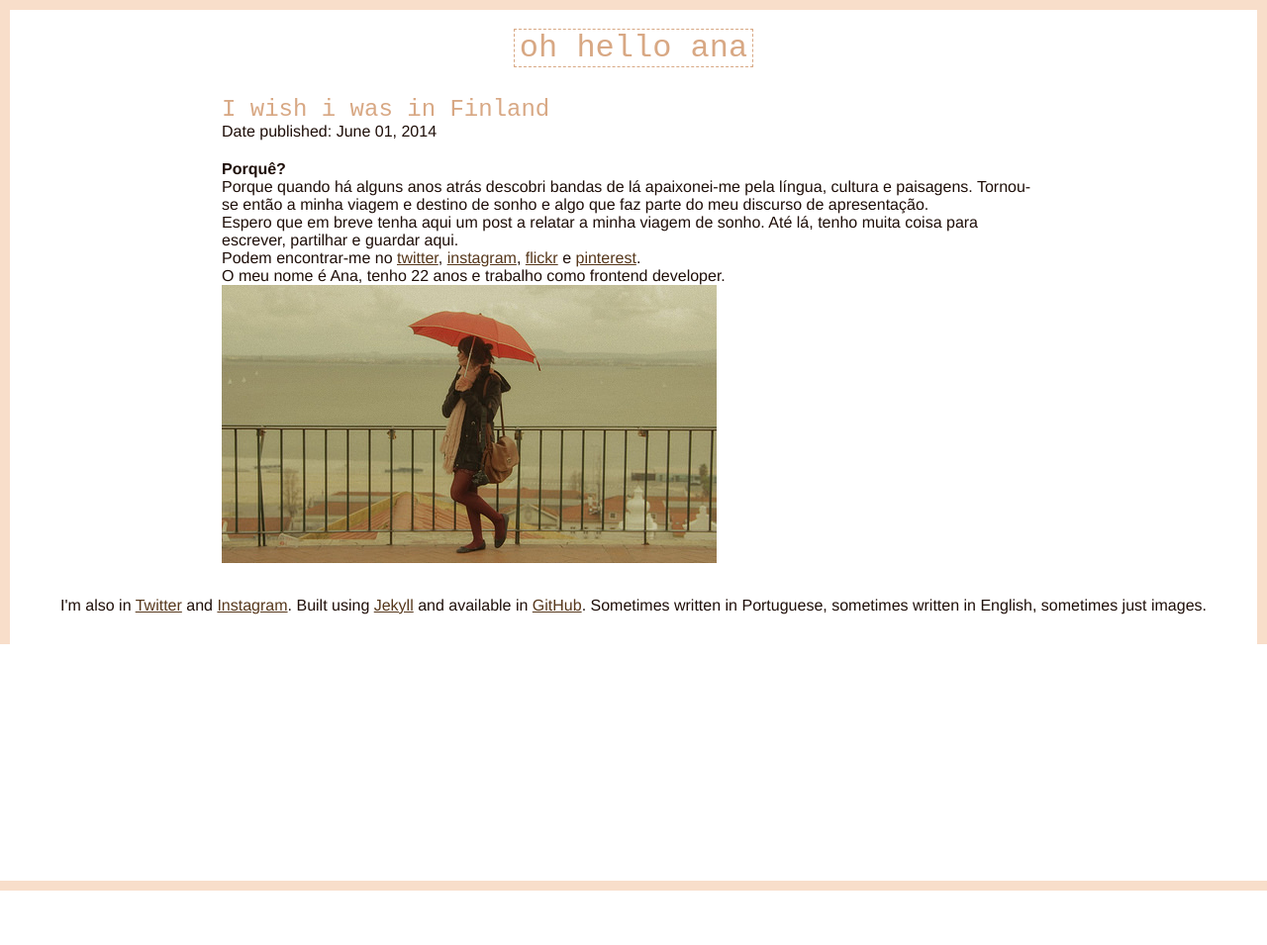
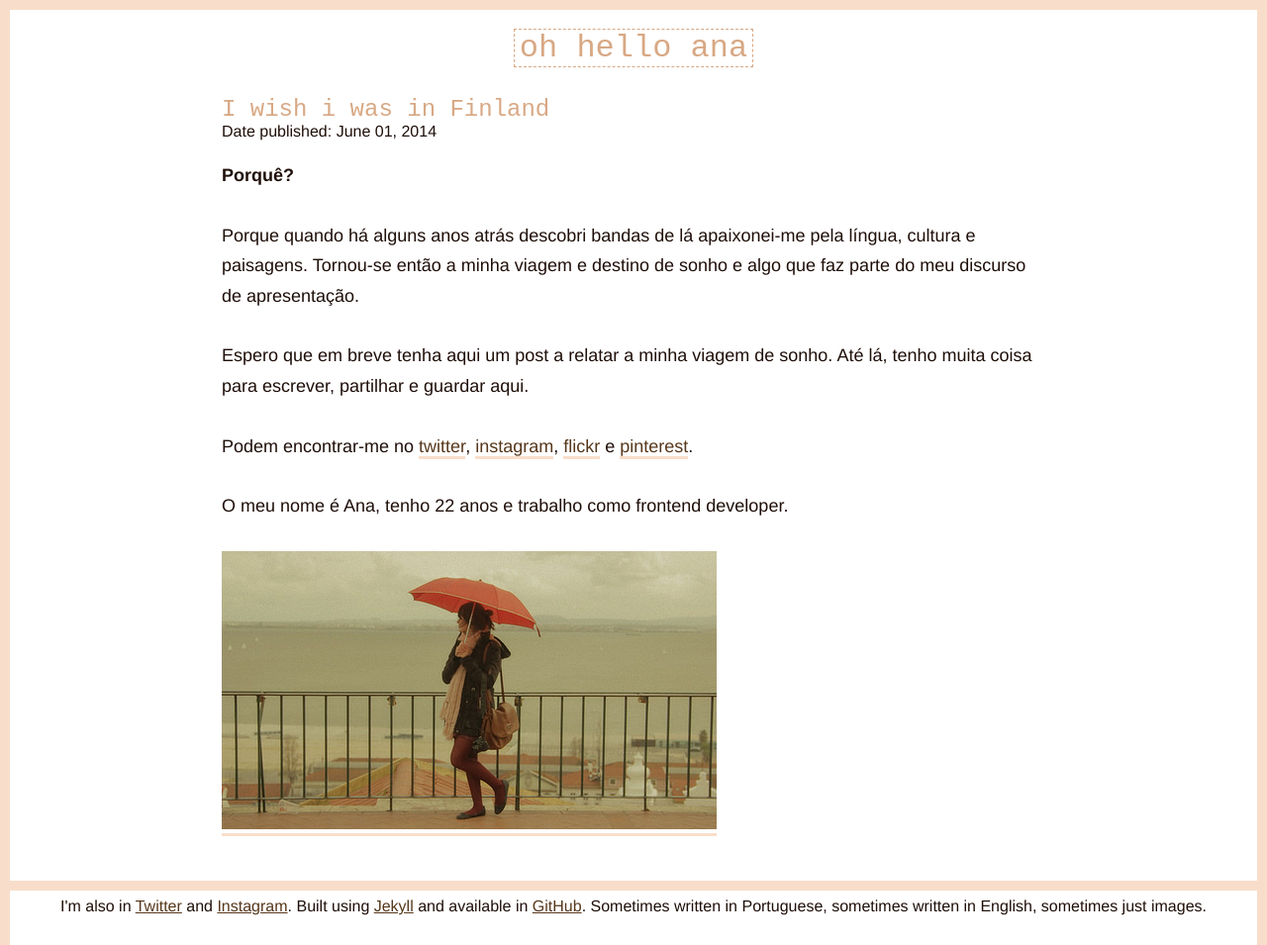
Before and after one commit to ohhelloana/ohhelloana, a Jekyll site: the page built from _posts/2014-06-01-i-wish-i-was-in-finland.html, in a window 1280 px wide. Shown: the whole page at 99% size. Built offline with Jekyll 4.4.1, drawn with Linux system fonts in a browser that asks for light colours; before the commit the page ends 900 px from its top, so only the background shows below that.

Commit message:
Add extra styles to posts; remove markup not needed;

```diff
--- a/_layouts/default.html
+++ b/_layouts/default.html
@@ -8,9 +8,7 @@
     {% include header.html %}
 
     <main class="page-content" aria-label="Content">
-      <div class="wrapper">
-        {{ content }}
-      </div>
+      {{ content }}
     </main>
 
     {% include footer.html %}
--- a/_sass/_posts.scss
+++ b/_sass/_posts.scss
@@ -9,6 +9,17 @@
 
 .post-content {
   margin-top: 20px;
+  font-size: 18px;
+  line-height: 1.7;
+
+  a {
+    text-decoration: none;
+    border-bottom: 3px solid #f8deca;
+  }
+
+  p {
+    margin-bottom: 30px;
+  }
 
   h3 {
     margin: 20px 0;
```
